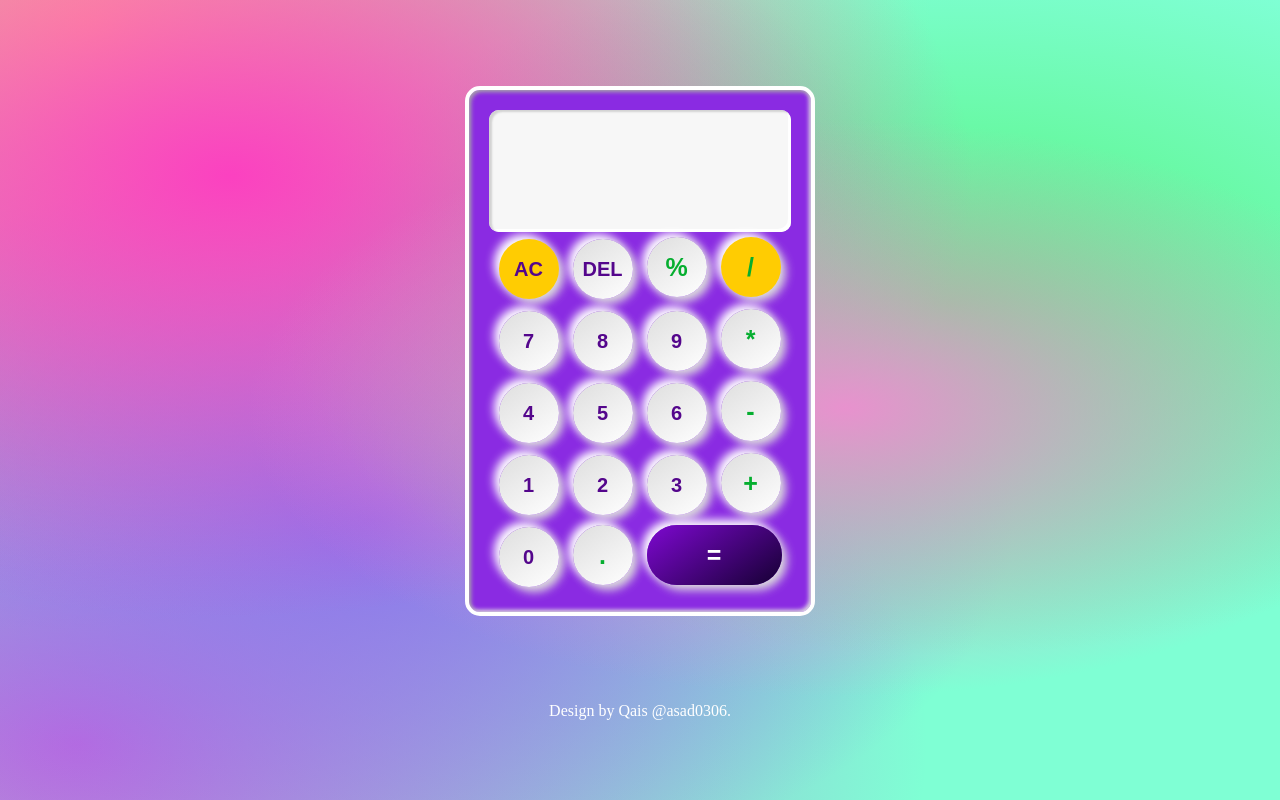
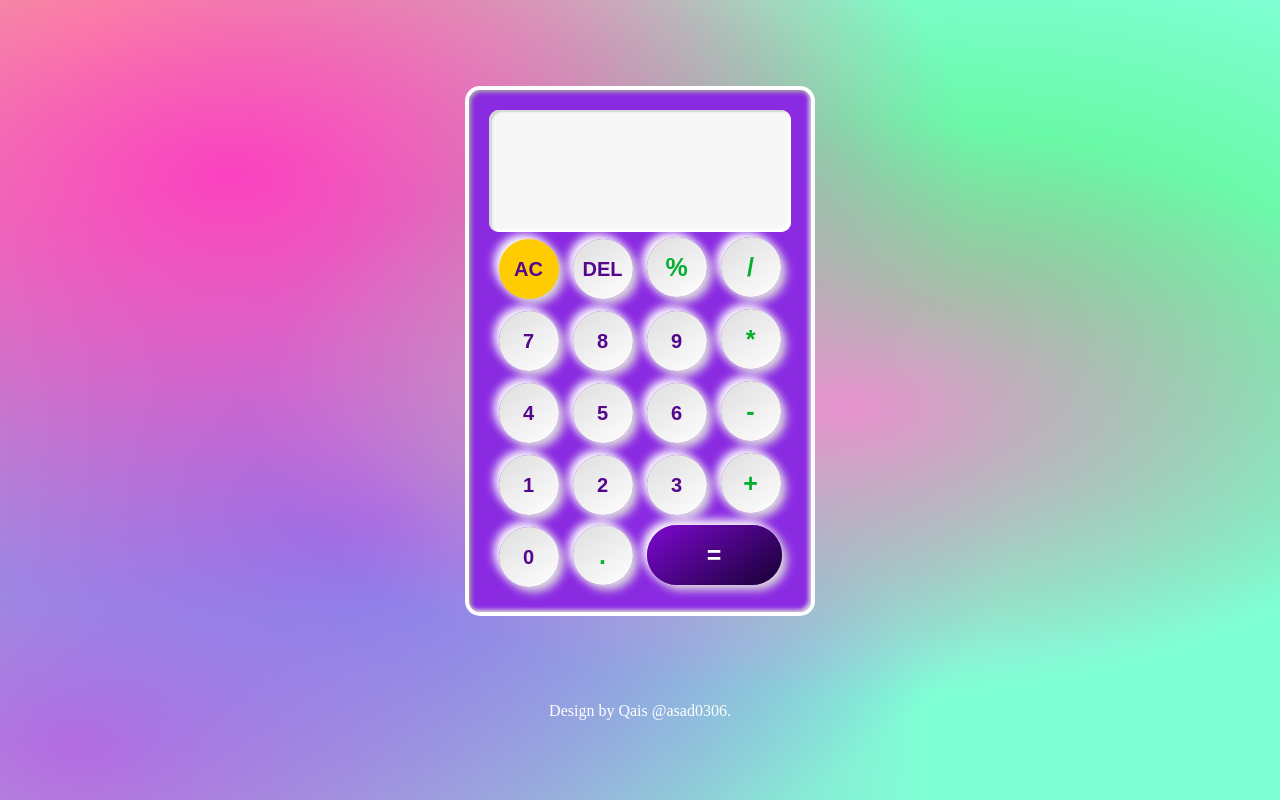
Before and after one commit to asad0306/Calculator, a plain HTML site: page index.html in a window 1280 px wide. Drawn offline with Linux system fonts and the light colour scheme.

Commit message:
Js Changes in symbol

```diff
--- a/index.html
+++ b/index.html
@@ -16,7 +16,7 @@
                 <button class="btn ac" onclick="allClear()">AC</button>
                 <button class="btn" onclick="del()">DEL</button>
                 <button class="btn num sign">%</button>
-                <button class="btn ac sign">/</button>
+                <button class="btn num sign">/</button>
             </div>
             <div>
                 <button class="btn num">7</button>
```
